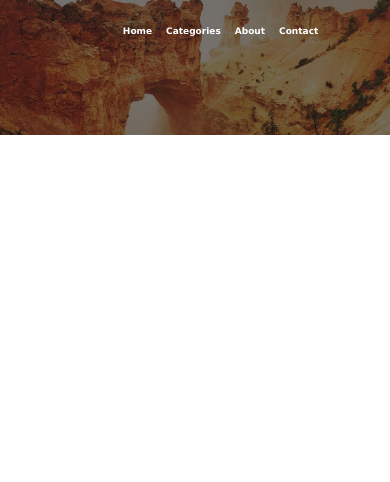
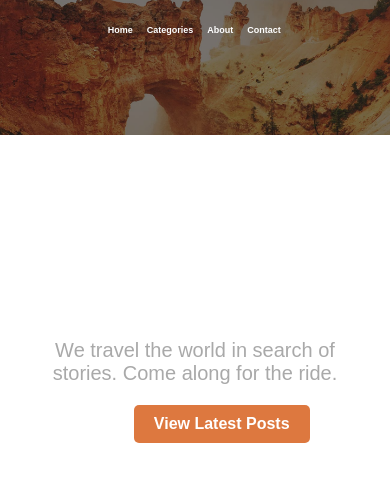
Before and after one commit to starkuzb00/escape, a plain HTML site: page index.html in a window 390 px wide. Drawn offline with Linux system fonts and the light colour scheme.

Commit message:
main_ended

```diff
--- a/css/style.css
+++ b/css/style.css
@@ -19,7 +19,7 @@ img{
 }
 
 body{
-    font-family:'Lucida Sans', 'Lucida Sans Regular', 'Lucida Grande', 'Lucida Sans Unicode', Geneva, Verdana, sans-serif;
+    font-family:sans-serif;
 }
 
 .header{
@@ -71,12 +71,14 @@ body{
 
 
 .escape_item .escape_link:hover{
-    color: red;
+    color: #DD783F;
     transform: scale(1.1);
 }
 
+/* navbar_ended */
+/* ///////////////////////////////////////////////// */
 
-
+/* //////////////////////////////////////////////////////////////////// */
 @media(max-width: 1160px) {
     .container{
       width: 1040px;
@@ -108,6 +110,11 @@ body{
     .escape_item .escape_link{
         font-size: 17px;
     }
+
+    .main {
+        margin-top: -12%;
+    }
+
 
 
 }
@@ -147,6 +154,11 @@ body{
     }
 
 
+    .main{
+        margin-top: -12%;
+    }
+
+
 }
 /* //////////////////////////////////////////////////////// */
 
@@ -182,6 +194,10 @@ body{
         font-size: 13px;
     }
 
+
+    .main{
+        margin-top: -20%;
+    }
 }
 
 /* ///////////////////////////////////////////////////////////////// */
@@ -216,6 +232,10 @@ body{
     }
 
 
+    .main{
+        margin-top: -25%;
+    }
+
 
 }
 
@@ -237,7 +257,7 @@ body{
 
     .escape{
         margin-top: -80%;
-        margin-left: -1%;
+        margin-left:25%;
     }
 
     .escape h3{
@@ -247,6 +267,7 @@ body{
 
     .escape_item .escape_link{
         font-size: 11px;
+        margin: 0px 17px;
     }
 }
 
@@ -277,7 +298,7 @@ body{
     }
 
     .escape_list{
-        margin-left: 30%;
+        margin-left: -10%;
     }
 
     .escape_item .escape_link{
@@ -314,7 +335,7 @@ body{
     }
 
     .escape_list{
-        margin-left: 40%;
+        margin-left: -5%;
     }
 
     .escape_item .escape_link{
@@ -351,7 +372,7 @@ body{
     }
 
     .escape_list{
-        margin-left: 45%;
+        margin-left: -5%;
     }
 
     .escape_item .escape_link{
@@ -362,3 +383,110 @@ body{
 }
 
 /* ///////////////////////////////////////////////////////// */
+
+
+
+@media(max-width: 360px) {
+    .container{
+      width: 240px;
+
+    }
+
+
+    .header{
+        background-image: url("../img/IMAGE.png");
+        background-repeat: no-repeat;
+        background-size: 100%;
+        width: 100%;
+    }
+
+
+    .escape{
+        margin-top: -230%;
+    }
+
+    .escape h3{
+        font-size: 1px;
+        display: none;
+    }
+
+    .escape_list{
+        margin-left: -10%;
+    }
+
+    .escape_item .escape_link{
+        font-size: 8px;
+        margin: 0px 7px;
+
+    }
+}
+
+/* ///////////////////////////////////////////////////////// */
+
+@media(max-width: 260px) {
+    .container{
+      width: 100%;
+    }
+
+
+}
+
+
+.main .container{
+    display: flex;
+    align-items: center;
+    justify-content: center;
+}
+
+.lets{
+    margin-top: -10%;
+}
+
+.lets h1{
+    color: white;
+    font-size: 70px;
+    font-weight: normal;
+    text-align: center;
+    transition: .5s;
+}
+
+
+.lets h1:hover{
+    color: #DD783F;
+    transform: scale(1.1);
+}
+
+
+.lets p{
+    text-align: center;
+    margin: 10px 0px;
+    font-size: 20px;
+    color: darkgrey;
+    transition: .5s;
+}
+
+
+.lets p:hover{
+    color: black;
+    transform: scale(1.1);
+}
+
+
+.lets a{
+    color: white;
+    background-color: #DD783F;
+    padding: 10px 20px ;
+    text-align: center;
+    border-radius: 5px;
+    font-weight: bold;
+    margin-left: 32%;
+    margin-top: 10px;
+    transition: .5s;
+}
+
+
+.lets a:hover{
+    transform: scale(1.1);
+    box-shadow: 0px 0px 20px 0px  rgb(132, 132, 132);
+
+}
--- a/index.html
+++ b/index.html
@@ -38,7 +38,14 @@
 
     <main class="main">
         <div class="container">
+           <div class="lets">
+            <div class="lets_text"></div>
+               <h1>Let's do it together.</h1>
+               <p>We travel the world in search of stories. Come along for the ride.</p>
 
+               <a href="#">View Latest Posts</a>
+            </div>
+          </div>
         </div>
     </main>
   </header>
```
